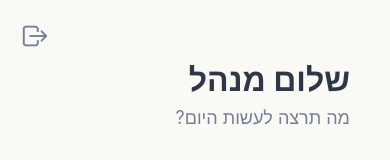
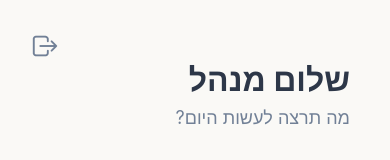
Before and after one commit to osnatshabtay/aurora_client, a React Native app: screen /HomeScreenManager in a window 390 px wide. Shown: the top 160 px of the page. Built offline with nearby package versions, Linux system fonts and the light colour scheme; what react-native-status-bar-height would draw is missing.

Commit message:
handle logout

```diff
--- a/package.json
+++ b/package.json
@@ -36,7 +36,7 @@
     "react-native-haptic-feedback": "^2.3.3",
     "react-native-paper": "^4.12.8",
     "react-native-reanimated": "~3.16.1",
-    "react-native-safe-area-context": "4.12.0",
+    "react-native-safe-area-context": "^4.12.0",
     "react-native-screens": "~4.4.0",
     "react-native-status-bar-height": "^2.6.0",
     "react-native-svg": "^15.12.0",
--- a/src/screens/HomeScreen.js
+++ b/src/screens/HomeScreen.js
@@ -4,15 +4,16 @@ import {
   Text,
   TouchableOpacity,
   StyleSheet,
-  SafeAreaView,
   ScrollView,
   Image,
   Dimensions,
 } from 'react-native';
+import { SafeAreaView } from 'react-native-safe-area-context';
 import { Ionicons } from '@expo/vector-icons';
 import { Svg, Path, Circle, G, Text as SvgText } from 'react-native-svg';
 import { useSharedValue, withTiming } from 'react-native-reanimated';
 import { Avatar, Card, Button, Title, IconButton } from 'react-native-paper';
+import * as SecureStore from 'expo-secure-store';
 
 const emotions = [
   { id: 1, name: "שמחה", color: "#FFD700", quote: "השמחה היא בחירה. בחרת נכון היום!", icon: "😊" },
@@ -177,9 +178,23 @@ export default function HomeScreen({ navigation }) {
     }
   };
 
+  const handleLogout = async () => {
+    try {
+      console.log("here")
+      await SecureStore.deleteItemAsync('access_token');
+      navigation.reset({
+        index: 0,
+        routes: [{ name: 'LoginScreen' }],
+      });
+    } catch (error) {
+      console.error('Logout failed:', error);
+      alert('התרחשה שגיאה ביציאה מהמערכת');
+    }
+  };
+
   return (
     <SafeAreaView style={[styles.container, { backgroundColor: theme.background }]}>
-      <TouchableOpacity style={styles.logoutButton} onPress={() => {}}>
+      <TouchableOpacity style={styles.logoutButton} onPress={handleLogout}>
         <Ionicons name="log-out-outline" size={30} color="#718096" />
       </TouchableOpacity>
       <ScrollView contentContainerStyle={styles.scrollContent}>
@@ -253,7 +268,15 @@ const styles = StyleSheet.create({
   headerContainer: { alignItems: 'flex-end', marginBottom: 32, marginTop: 20, padding: 20 },
   greeting: { fontSize: 32, fontWeight: 'bold', color: '#2D3748', marginBottom: 8 },
   subtitle: { fontSize: 18, color: '#718096', textAlign: 'right' },
-  logoutButton: { position: 'absolute', top: 20, left: 20, zIndex: 1 },
+  logoutButton: {
+    position: 'absolute',
+    top: 20,
+    left: 20,
+    zIndex: 999,
+    elevation: 10,
+    backgroundColor: 'transparent',
+    padding: 10,
+  },
   quoteText: { fontSize: 16, fontWeight: '500', textAlign: 'center', marginTop: 12, lineHeight: 24 },
   tipCard: { borderRadius: 15, padding: 20, marginBottom: 20, shadowColor: '#000', shadowOffset: { width: 0, height: 2 }, shadowOpacity: 0.1, shadowRadius: 8, elevation: 3 },
   tipTitle: { fontSize: 18, fontWeight: 'bold', marginBottom: 8, textAlign: 'right' },
--- a/src/screens/HomeScreenManager.js
+++ b/src/screens/HomeScreenManager.js
@@ -4,11 +4,12 @@ import {
   Text,
   TouchableOpacity,
   StyleSheet,
-  SafeAreaView,
   ScrollView,
   Image,
   Dimensions,
 } from 'react-native';
+import { SafeAreaView } from 'react-native-safe-area-context';
+
 import { Ionicons } from '@expo/vector-icons';
 
 const { width } = Dimensions.get('window');
@@ -58,9 +59,24 @@ export default function HomeScreenManager({ navigation }) {
     }
   };
 
+    const handleLogout = async () => {
+      try {
+        console.log("here")
+        await SecureStore.deleteItemAsync('access_token');
+        navigation.reset({
+          index: 0,
+          routes: [{ name: 'LoginScreen' }],
+        });
+      } catch (error) {
+        console.error('Logout failed:', error);
+        alert('התרחשה שגיאה ביציאה מהמערכת');
+      }
+    };
+
+
   return (
     <SafeAreaView style={styles.container}>
-      <TouchableOpacity style={styles.logoutButton} onPress={() => {}}>
+      <TouchableOpacity style={styles.logoutButton} onPress={handleLogout}>
         <Ionicons name="log-out-outline" size={30} color="#718096" />
       </TouchableOpacity>
       <ScrollView contentContainerStyle={styles.scrollContent}>
@@ -143,6 +159,16 @@ const styles = StyleSheet.create({
     shadowRadius: 12,
     elevation: 3,
   },
+  logoutButton: {
+    position: 'absolute',
+    top: 20,
+    left: 20,
+    zIndex: 999,
+    elevation: 10,
+    backgroundColor: 'transparent',
+    padding: 10,
+  },
+
   imageContainer: {
     width: '100%',
     height: 120,
@@ -169,10 +195,4 @@ const styles = StyleSheet.create({
     textAlign: 'center',
     lineHeight: 20,
   },
-  logoutButton: {
-    position: 'absolute',
-    top: 20,
-    left: 20,
-    zIndex: 1,
-  },
 });
```
Also changed, not shown: 1 other file (tests, documents, lock files or other folders).
